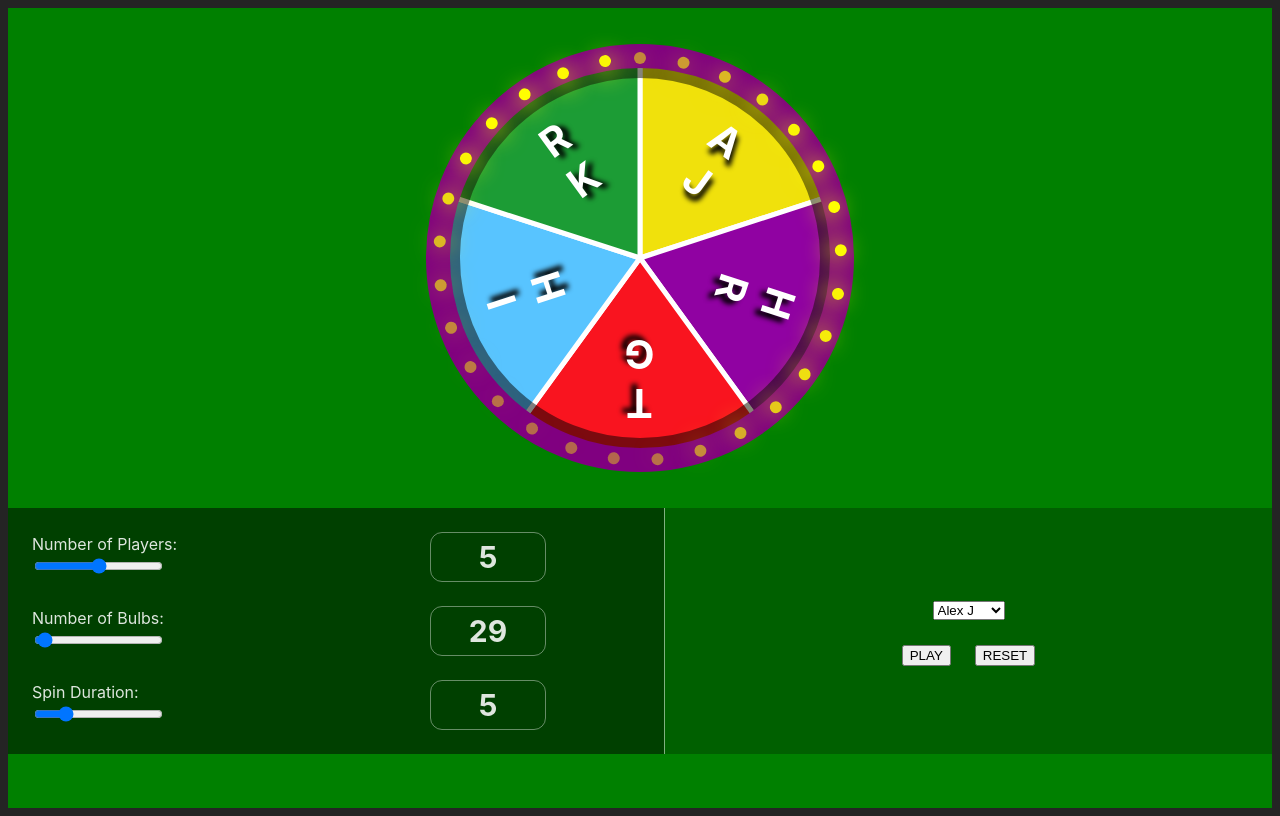
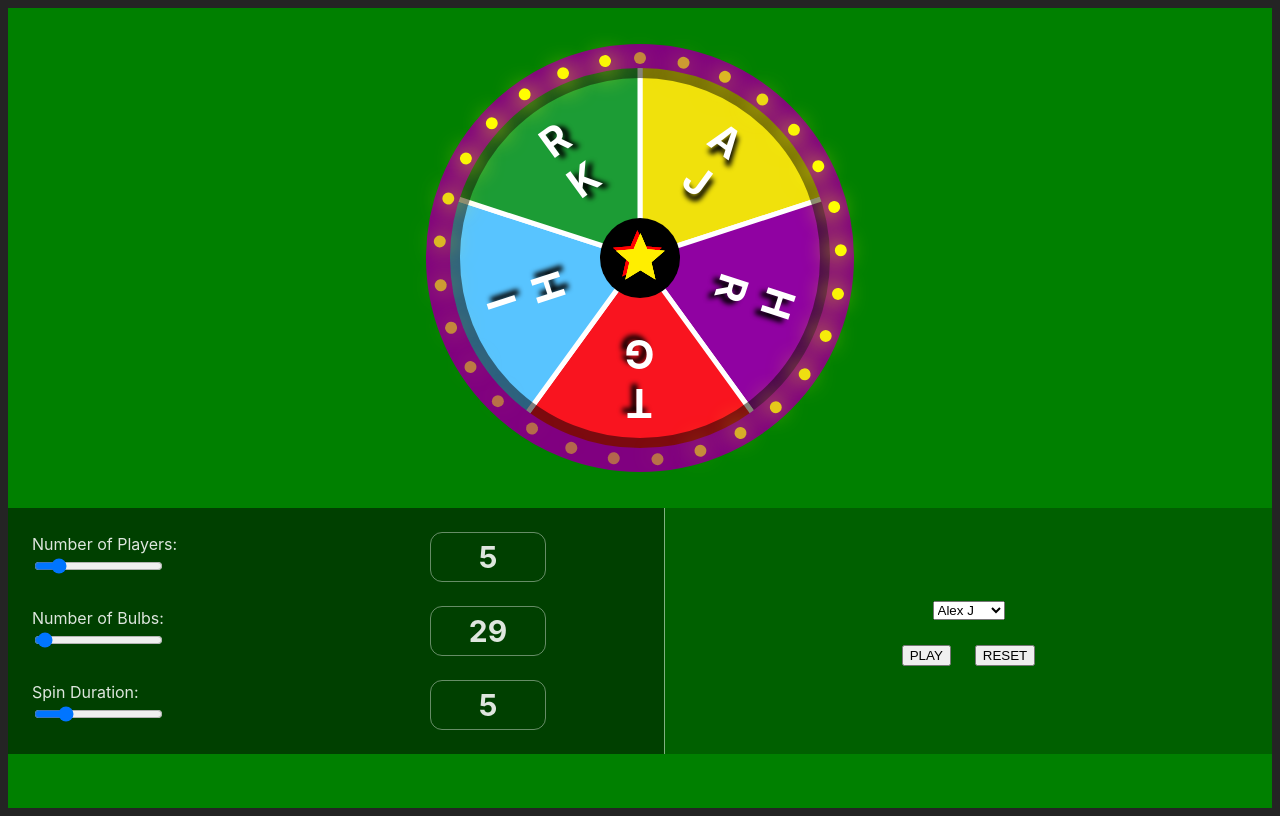
Before and after one commit to tanktoptimmy/play-spinning-wheel, a React (Vite) app: page / in a window 1280 px wide. Built offline with nearby package versions, Linux system fonts and the light colour scheme.

Commit message:
adding star

```diff
--- a/src/App.tsx
+++ b/src/App.tsx
@@ -3,10 +3,83 @@ import Arc from './components/Arc'
 import Ranger from './components/Ranger'
 import Lighting from './components/Lighting'
 import Initials from './components/Initials'
+import Star from './components/Star'
 
 export default function Home() {
   const colours = ["#F0E10C", "#9002A2", "#F9141F", "#58C4FF", "#1C9C35"]
   const players=[
+    {
+      name: "Alex J",
+      short: "AJ"
+    },
+    {
+      name: "Heera R",
+      short: "HR"
+    },
+    {
+      name: "Tee G",
+      short: "TG"
+    },
+    {
+      name: "Izzy H",
+      short: "IH"
+    },
+    {
+      name: "Ryan K",
+      short: "RK"
+    },
+    {
+      name: "Bade",
+      short: "BA"
+    },
+    {
+      name: "Timmy P",
+      short: "TP"
+    },
+    {
+      name: "Erwann Barker",
+      short: "EB"
+    },
+    {
+      name: "Tommy R",
+      short: "TR"
+    },
+    {
+      name: "Alex J",
+      short: "AJ"
+    },
+    {
+      name: "Heera R",
+      short: "HR"
+    },
+    {
+      name: "Tee G",
+      short: "TG"
+    },
+    {
+      name: "Izzy H",
+      short: "IH"
+    },
+    {
+      name: "Ryan K",
+      short: "RK"
+    },
+    {
+      name: "Bade",
+      short: "BA"
+    },
+    {
+      name: "Timmy P",
+      short: "TP"
+    },
+    {
+      name: "Erwann Barker",
+      short: "EB"
+    },
+    {
+      name: "Tommy R",
+      short: "TR"
+    },
     {
       name: "Alex J",
       short: "AJ"
@@ -126,6 +199,29 @@ export default function Home() {
               })}
             </div>
           </div>
+
+
+          <div style={{
+              position: "absolute",
+              height: "80px",
+              width: "80px",
+              backgroundColor: "black",
+              top: "160px",
+              borderRadius: "100px",
+              // boxShadow:"0px 0px 40px black",
+              zIndex: 500,
+              transform: `rotate(${degrees}deg)`,
+              transitionDuration: `${duration+1}s`
+            }}>
+              <div className="abs" style={{top: "12px", left: "12px", height: "50px", width: "50px"}}>
+                <Star colour="red"/>
+              </div>
+              <div className="abs" style={{top: "15px", left: "15px", height: "50px", width: "50px"}}>
+                <Star colour="#FFEE00"/>
+              </div>
+            </div>
+
+
         </div>
 
         <section style={{display: "flex",  marginTop: "100px",}}>
--- /dev/null
+++ b/src/components/Star.tsx
@@ -0,0 +1,18 @@
+import { FC } from "react";
+
+const Star: FC<Props> = ({colour}) => {
+  return (
+    <svg viewBox="0 0 43 40" fill="none">
+    <g fill={colour}>
+      <path d="M21.8536 0.112373L27.6985 14.0675L42.7768 15.314L31.3109 25.1852L34.7849 39.9107L21.8536 32.0564L8.92231 39.9107L12.3963 25.1852L0.93034 15.314L16.0086 14.0675L21.8536 0.112373Z"/>
+      <path d="M21.8536 0.112373L27.6985 14.0675L42.7768 15.314L31.3109 25.1852L34.7849 39.9107L21.8536 32.0564L8.92231 39.9107L12.3963 25.1852L0.93034 15.314L16.0086 14.0675L21.8536 0.112373Z"/>
+      <path d="M21.8536 0.112373L27.6985 14.0675L42.7768 15.314L31.3109 25.1852L34.7849 39.9107L21.8536 32.0564L8.92231 39.9107L12.3963 25.1852L0.93034 15.314L16.0086 14.0675L21.8536 0.112373Z"/>
+    </g>
+  </svg>
+  )};
+
+interface Props {
+  colour: string;
+}
+
+export default Star;
--- a/src/index.css
+++ b/src/index.css
@@ -63,8 +63,7 @@
   animation-iteration-count: 1;
   transform-origin: 200px 200px;
   transition: all;
-  /* transition-timing-function: cubic-bezier(0.42, 0, 0.58, 1) */
-  transition-timing-function: cubic-bezier(0.42, .67, .85, 1)
+  transition-timing-function:cubic-bezier(.04,1.04,.58,1)
 }
 
 .abs {
```
